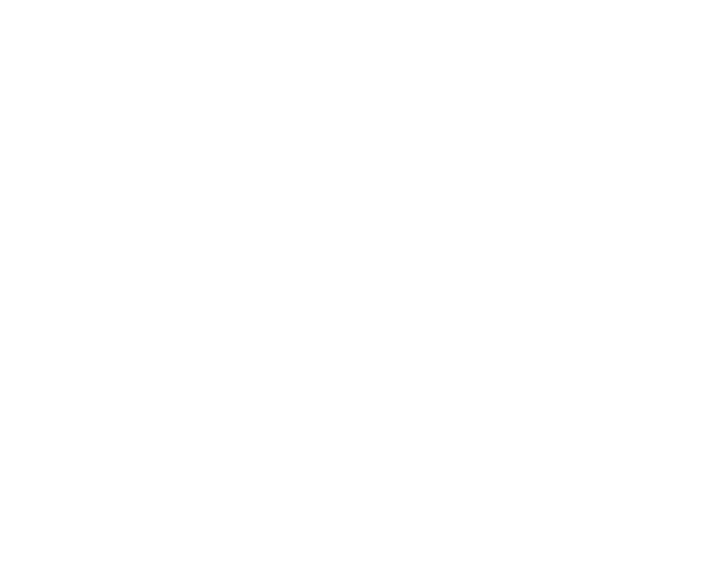
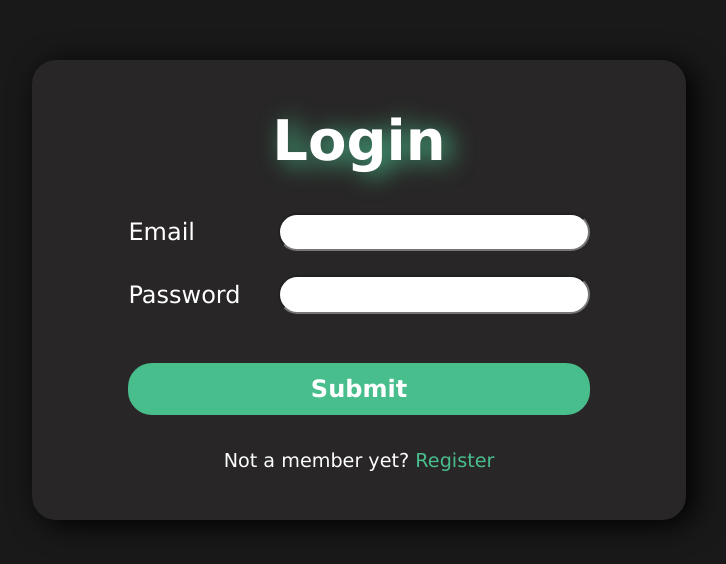
Before and after one commit to Silveronski/job-tracky, a React (Vite) app in the folder client/: page /login in a window 1280 px wide. Shown: the part 228-792 px from the top of the page, without its empty margins (281-1007 px from the left). Built offline with nearby package versions, Linux system fonts and the light colour scheme.

Commit message:
finish login and register

```diff
--- a/client/src/App.jsx
+++ b/client/src/App.jsx
@@ -1,9 +1,17 @@
+import { BrowserRouter, Routes, Route, Navigate } from "react-router-dom";
+import LoginRegister from "./pages/Login-Register";
+import Dashboard from "./pages/Dashboard";
+import './styles/style.scss';
+
 function App() {
-
   return (
-    <>
-
-    </>
+    <BrowserRouter>
+      <Routes>
+        <Route path="/login" element={<LoginRegister/>}></Route>
+        <Route path="/dashboard" element={<Dashboard/>}></Route>
+        <Route path="*" element={<Navigate to="/login"/>}></Route>
+      </Routes>
+    </BrowserRouter>
   )
 }
 
--- a/client/src/context/AuthContext.jsx
+++ b/client/src/context/AuthContext.jsx
@@ -0,0 +1,19 @@
+import { createContext } from "react";
+import { useAuth } from "../hooks/useAuth";
+
+export const AuthContext = createContext({
+    user: {},
+    loading: true,
+    register: async () => {},
+    login: async () => {},
+    getJobs: async () => {},
+});
+
+export const AuthContextProvider = ({ children }) => {
+    const { user, loading, register, login, getJobs } = useAuth();
+    return (
+        <AuthContext.Provider value={{ user, loading, register, login, getJobs }}>
+            {children}
+        </AuthContext.Provider>
+    )
+}
--- a/client/src/hooks/useAuth.jsx
+++ b/client/src/hooks/useAuth.jsx
@@ -0,0 +1,68 @@
+import axios from 'axios';
+import { useEffect, useState } from 'react';
+
+const api = axios.create({
+    baseURL: 'http://localhost:3002/api/v1'
+});
+
+export const useAuth = () => {
+    const [user, setUser] = useState({ name: '', token: null });
+    const [loading, setLoading] = useState(true);
+
+    const register = async (user) => {
+        try {
+            const response = await api.post('/auth/register', user);
+            if (response?.data) {
+                storeUser({ name: response.data.user.name, token: response.data.token });
+            }
+        }
+        catch (error) {
+            console.error('error registering user', error);
+            return error;
+        }
+    }
+
+    const login = async (user) => {
+        try {
+            const response = await api.post('/auth/login', user);
+            if (response?.data) {
+                storeUser({ name: response.data.user.name, token: response.data.token });
+            }
+        }
+        catch (error) {
+            console.error('error in user login', error);
+            return error;
+        }
+    }
+
+    const storeUser = (user) => {
+        setUser(user);
+        localStorage.setItem('userData', JSON.stringify(user));
+    }
+
+    const getJobs = async () => {
+        try {
+            const response = await api.get('/jobs', {
+                headers:{
+                    Authorization: `Bearer ${user.token}`
+                }
+            });
+            if (response?.data) {
+                return response.data.jobs;
+            }
+        }
+        catch (error) {
+            console.error('error in getting jobs', error);
+            return error;
+        }
+    }
+
+    useEffect(() => {
+        const userData = localStorage.getItem('userData');
+        console.log(JSON.parse(userData));
+        userData && setUser(JSON.parse(userData));
+        setLoading(false);
+    },[]);
+
+    return { user, loading, register, login, getJobs };
+}
--- a/client/src/main.jsx
+++ b/client/src/main.jsx
@@ -1,5 +1,10 @@
 import React from 'react';
 import ReactDOM from 'react-dom/client';
 import App from './App.jsx';
+import { AuthContextProvider } from './context/AuthContext.jsx';
 
-ReactDOM.createRoot(document.getElementById('root')).render(<App/>);
+ReactDOM.createRoot(document.getElementById('root')).render(
+    <AuthContextProvider>
+        <App/>
+    </AuthContextProvider>
+);
--- /dev/null
+++ b/client/src/pages/Dashboard.jsx
@@ -0,0 +1,35 @@
+import { useContext, useEffect, useRef, useState } from "react"
+import { AuthContext } from "../context/AuthContext"
+import {useNavigate} from "react-router-dom"
+
+const Dashboard = () => {
+    const { user, loading, getJobs } = useContext(AuthContext);
+    const [jobs, setJobs] = useState([]);
+    const navigate = useNavigate();
+
+    useEffect(() => {
+        if (!loading) {
+            const getJobsFromServer = async () => {
+                const data = await getJobs();
+                if (data instanceof Error) navigate("/login");
+                // change - only navigate to login if error is 'unauthorized' !!!
+                setJobs(data);
+            }
+            getJobsFromServer();
+        }
+    }, [loading, navigate]);
+
+    return (
+        <section>
+            <h1>Dashboard</h1>
+            <h2>Hello {user.name}</h2>
+            {/* <ul>
+                {jobs?.length > 0 && jobs.map((job) => {
+                    <li>job</li>
+                })}
+            </ul> */}
+        </section>
+    )
+}
+
+export default Dashboard
--- a/client/src/pages/Login-Register.jsx
+++ b/client/src/pages/Login-Register.jsx
@@ -0,0 +1,83 @@
+import { useContext, useState } from "react"
+import { AuthContext } from "../context/AuthContext";
+import { useNavigate } from "react-router-dom";
+
+const LoginRegister = () => {
+    const [error, setError] = useState({ msg: '', activated: false });
+    const [isLogin, setIsLogin] = useState(true);
+    const { register, login } = useContext(AuthContext);
+    const navigate = useNavigate();
+
+    const toggleLoginOrRegister = () => {
+        setIsLogin(!isLogin);
+    }
+
+    const handleLogin = async (e) => {
+        e.preventDefault();
+        const user = {
+            email: e.target[0].value.trim(),
+            password: e.target[1].value.trim()
+        }
+        if (!user.email || !user.password) {
+            setError({ msg: 'Please fill the form', activated: true });
+            return;
+        }
+        const data = await login(user);
+        if (data instanceof Error) {
+            setError({ msg: data.response.data.msg, activated: true });
+            return;
+        }
+        navigate('/dashboard');
+    }
+
+    const handleRegister = async (e) => {
+        e.preventDefault();
+        const user = {
+            name: e.target[0].value.trim(),
+            email: e.target[1].value.trim(),
+            password: e.target[2].value.trim()
+        }
+        if (!user.email || !user.password || !user.name) {
+            setError({ msg: 'Please fill the form', activated: true });
+            return;
+        }
+        const data = await register(user);
+        if (data instanceof Error) {
+            setError({ msg: data.response.data.msg, activated: true });
+            return;
+        }
+        navigate('/dashboard');
+    }
+
+    return (
+        <section className="register-container">
+            <div className="wrapper">
+                {<h1>{isLogin ? 'Login' : 'Register'}</h1>}
+                <form onSubmit={isLogin ? handleLogin : handleRegister}>
+                   {!isLogin &&
+                    <div className="form-fields">
+                        <label>Name</label>
+                        <input type="text"/>
+                    </div>}
+                    <div className="form-fields">
+                        <label>Email</label>
+                        <input type="email"/>
+                    </div>
+                    <div className="form-fields">
+                        <label>Password</label>
+                        <input type="password"/>
+                    </div>
+                    <div className="btn-container">
+                        {error.activated && <p className="error">{error.msg}</p>}
+                        <button>Submit</button>
+                        <p className="toggler">{isLogin ? 'Not a member yet?' : 'Already a member?'}
+                            <a onClick={toggleLoginOrRegister}> {isLogin ? 'Register' : 'Login'}</a>
+                        </p>
+                    </div>
+                </form>
+            </div>
+        </section>
+    )
+}
+
+export default LoginRegister
--- a/client/src/styles/base.scss
+++ b/client/src/styles/base.scss
@@ -0,0 +1,14 @@
+$primaryColor: rgb(73, 190, 141);
+$primaryColorBrighter: rgb(45, 216, 145);
+
+*{
+    margin: 0;
+    padding: 0;
+    box-sizing: border-box;
+    font-family: Verdana, sans-serif;
+}
+
+body{
+    background-color: rgba(0, 0, 0, 0.9);
+    color: white;
+}
--- /dev/null
+++ b/client/src/styles/login-register.scss
@@ -0,0 +1,76 @@
+.register-container{
+    display: flex;
+    align-items: center;
+    justify-content: center;
+    margin-top: 18rem;
+    .wrapper{
+        min-width: min-content;
+        padding: 3rem 6rem;
+        background-color: rgb(40, 38, 38);
+        box-shadow: 8px 5px 30px rgb(0, 0, 0);
+        border-radius: 24px;
+        h1{
+            filter: drop-shadow(8px 3px 12px $primaryColor);
+            text-align: center;
+            font-size: 3.5rem;
+            margin-bottom: 2.5rem;
+        }
+        form{
+            .form-fields{
+                display: flex;
+                align-items: center;
+                margin-block: 1.5rem;
+                label{
+                    min-width: 150px;
+                    font-size: 1.5rem;
+                }
+                input{
+                    outline: none;
+                    font-size: 1.5rem;
+                    padding-left: 0.3em;
+                    padding-block: 0.2rem;
+                    border-radius: 24px;
+                }
+            }
+            .btn-container{
+                .error{
+                    text-align: center;
+                    color: red;
+                    margin-top: 1em;
+                    font-size: 1.2rem;
+                }
+                button{
+                    cursor: pointer;
+                    width: 100%;
+                    min-width: fit-content;
+                    font-size: 1.5rem;
+                    border: none;
+                    border-radius: 24px;
+                    padding: 0.5em 1em;
+                    margin-block: 1.6rem;
+                    background-color: $primaryColor;
+                    font-weight: 600;
+                    transition: 0.3s;
+                    color: white;
+                    &:hover{
+                        background-color: $primaryColorBrighter;
+                    }
+                }
+
+                .toggler{
+                    text-align: center;
+                    font-size: 1.2rem;
+                    margin-top: 0.5rem;
+                    a{
+                        cursor: pointer;
+                        color: $primaryColor;
+                        transition: 0.3s;
+                        &:hover{
+                            color: $primaryColorBrighter;
+                        }
+                    }
+                }
+            }
+        }
+    }
+}
--- a/client/src/styles/style.scss
+++ b/client/src/styles/style.scss
@@ -0,0 +1,2 @@
+@import './base.scss';
+@import './login-register.scss';
```
Also changed, not shown: client/src/layout/Navbar.jsx (added).
